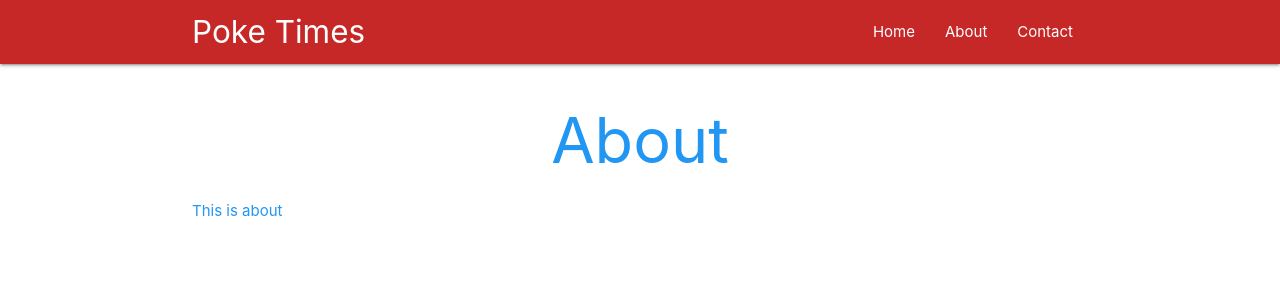
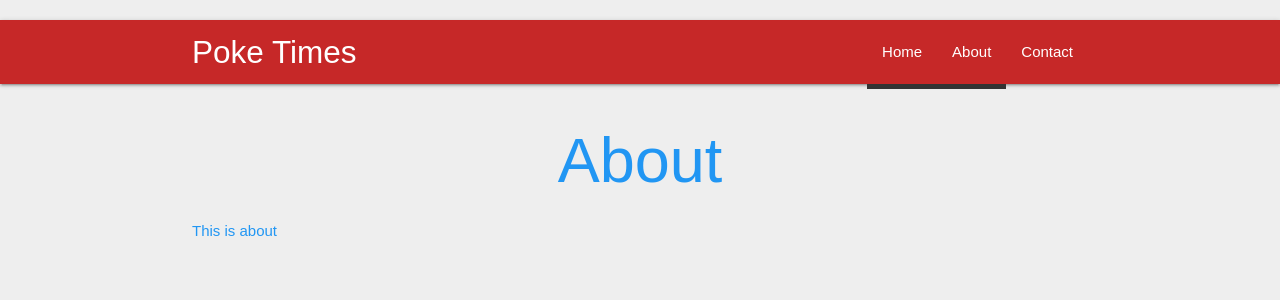
Before and after one commit to robin07/pokeadd-react, a React (Create React App) app in the folder pokeadd/: page /about in a window 1280 px wide. Shown: the top 300 px of the page. Built offline with nearby package versions, Linux system fonts and the light colour scheme.

Commit message:
imported image

```diff
--- a/pokeadd/src/components/home.js
+++ b/pokeadd/src/components/home.js
@@ -1,6 +1,7 @@
 import React from 'react';
 import axios from 'axios';
 import { Link } from 'react-router-dom';
+import Pokeball from '../pokeball.png';
 
 class Home extends React.Component {
     state = {
@@ -20,9 +21,10 @@
             posts.map(post => {
                 return (
                     <div className="post card" key={post.id}>
+                        <img src={Pokeball} alt="A pokeball" />
                         <div className="card-content">
-                            <Link to={'/'+post.id}>
-                                <span className="card-title">{post.title}</span>
+                            <Link to={'/' + post.id}>
+                                <span className="card-title red-text">{post.title}</span>
                             </Link>
                             <p>{post.body}</p>
                         </div>
--- a/pokeadd/src/index.css
+++ b/pokeadd/src/index.css
@@ -1,13 +1,27 @@
 body {
   margin: 0;
-  font-family: -apple-system, BlinkMacSystemFont, 'Segoe UI', 'Roboto', 'Oxygen',
-    'Ubuntu', 'Cantarell', 'Fira Sans', 'Droid Sans', 'Helvetica Neue',
-    sans-serif;
-  -webkit-font-smoothing: antialiased;
-  -moz-osx-font-smoothing: grayscale;
+  padding: 0;
+  font-family: sans-serif;
+  background: #eee;
 }
 
-code {
-  font-family: source-code-pro, Menlo, Monaco, Consolas, 'Courier New',
-    monospace;
+nav a.active{
+  border-bottom: 5px solid #333;
+  transition: all ease 0.5s;
 }
+
+.container{
+  margin-top: 20px;
+}
+
+.home .post img{
+  position: absolute;
+  top: 20px;
+  left: -100px;
+  opacity: 0.6;
+}
+
+.home .post{
+  overflow: hidden;
+  padding-left: 80px;
+}
```
Also changed, not shown: pokeadd/src/pokeball.png (added).
